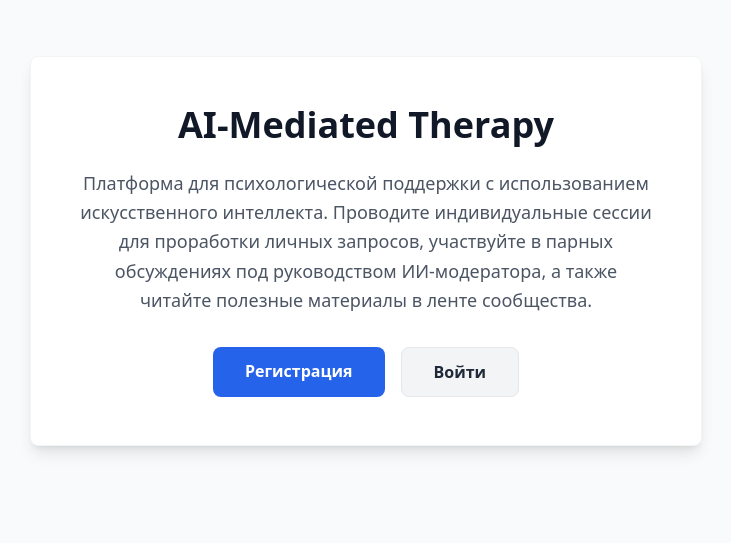
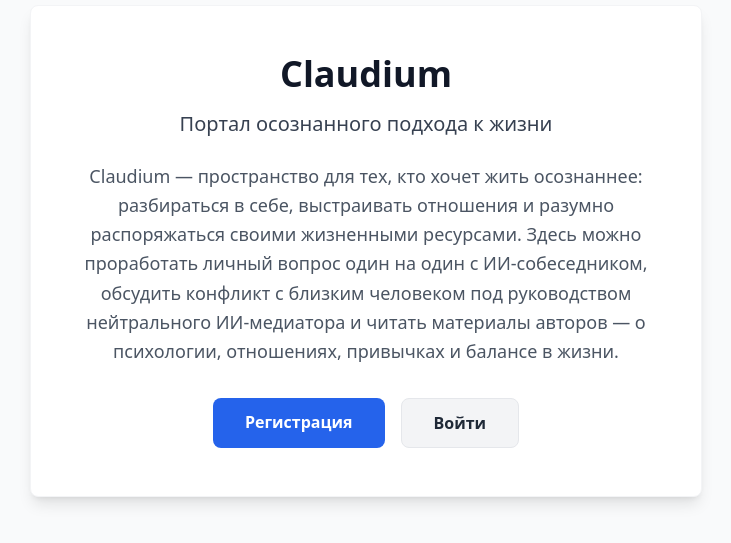
Before and after one commit to MIXANewstyle/Diplom-Development, a React (Vite) app in the folder frontend/: page / in a window 1280 px wide. Shown: the part 149-692 px from the top of the page, without its empty margins (274-1005 px from the left). Built offline with nearby package versions, Linux system fonts and the light colour scheme; no server answers.

Commit message:
feat: update branding and localization in frontend components

```diff
--- a/frontend/index.html
+++ b/frontend/index.html
@@ -1,10 +1,10 @@
 <!doctype html>
-<html lang="en">
+<html lang="ru">
   <head>
     <meta charset="UTF-8" />
     <link rel="icon" type="image/svg+xml" href="/favicon.svg" />
     <meta name="viewport" content="width=device-width, initial-scale=1.0" />
-    <title>frontend</title>
+    <title>Claudium</title>
   </head>
   <body>
     <div id="root"></div>
--- a/frontend/package.json
+++ b/frontend/package.json
@@ -1,5 +1,5 @@
 {
-  "name": "frontend",
+  "name": "claudium",
   "private": true,
   "version": "0.0.0",
   "type": "module",
--- a/frontend/src/pages/LandingPage.tsx
+++ b/frontend/src/pages/LandingPage.tsx
@@ -11,11 +11,10 @@ export function LandingPage() {
   return (
     <div className="min-h-screen bg-gray-50 flex flex-col items-center justify-center p-4">
       <div className="max-w-2xl bg-white rounded-lg shadow-lg p-8 md:p-12 text-center border border-gray-100">
-        <h1 className="text-4xl font-extrabold text-gray-900 mb-6">AI-Mediated Therapy</h1>
+        <h1 className="text-4xl font-extrabold text-gray-900 mb-4">Claudium</h1>
+        <p className="text-xl text-gray-700 mb-6">Портал осознанного подхода к жизни</p>
         <p className="text-lg text-gray-600 mb-8 leading-relaxed">
-          Платформа для психологической поддержки с использованием искусственного интеллекта.
-          Проводите индивидуальные сессии для проработки личных запросов, участвуйте в парных обсуждениях
-          под руководством ИИ-модератора, а также читайте полезные материалы в ленте сообщества.
+          Claudium — пространство для тех, кто хочет жить осознаннее: разбираться в себе, выстраивать отношения и разумно распоряжаться своими жизненными ресурсами. Здесь можно проработать личный вопрос один на один с ИИ-собеседником, обсудить конфликт с близким человеком под руководством нейтрального ИИ-медиатора и читать материалы авторов — о психологии, отношениях, привычках и балансе в жизни.
         </p>
         <div className="flex flex-col sm:flex-row gap-4 justify-center">
           <Link
--- a/frontend/src/shared/layouts/AppLayout.tsx
+++ b/frontend/src/shared/layouts/AppLayout.tsx
@@ -16,7 +16,7 @@ export function AppLayout() {
     <div className="min-h-screen flex flex-col text-gray-700">
       <header className="bg-gray-100 border-b border-gray-300">
         <div className="max-w-5xl mx-auto px-6 h-14 flex items-center justify-between">
-          <div className="font-bold text-lg">Mindspace</div>
+          <NavLink to="/feed" className="font-bold text-lg">Claudium</NavLink>
 
           <nav className="flex gap-6">
             <NavLink
```
